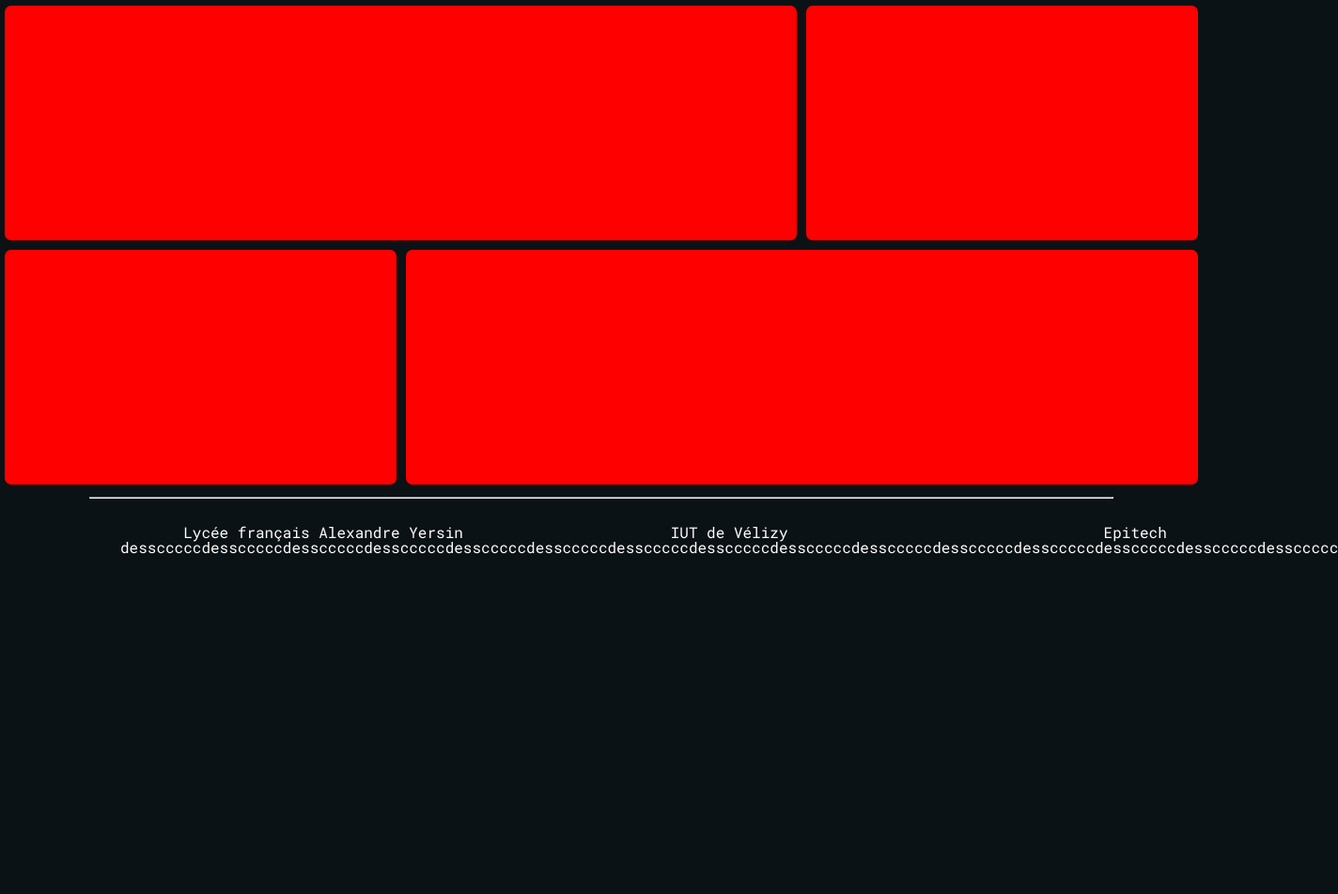
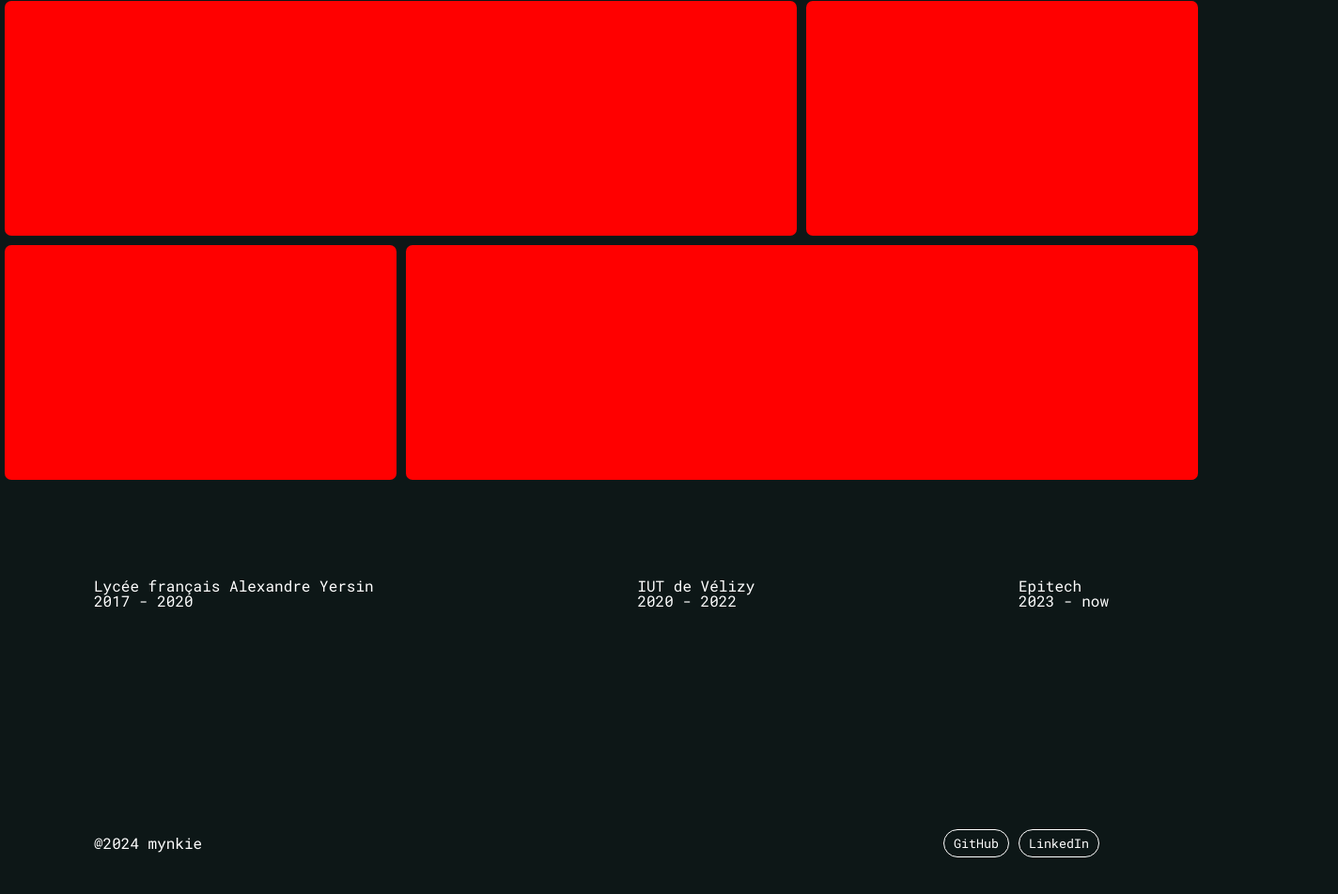
Before and after one commit to therealminhduc/portfolio, a website built with Vite: page portfolio/index.html in a window 1280 px wide. Shown: the part 1394-2346 px from the top of the page at 94% size, 1424 px wide, since content can reach past the window. Before the commit the page ends 1987 px from the top, so only its background shows below. Built offline with nearby package versions, Linux system fonts and the light colour scheme.

Commit message:
style: rearrange footer and education

```diff
--- a/portfolio/src/common/data/educationData.ts
+++ b/portfolio/src/common/data/educationData.ts
@@ -1,14 +1,17 @@
 export const educationData = [
     {
         schoolName: 'Lycée français Alexandre Yersin',
-        schoolDescription: 'desscccccdesscccccdesscccccdesscccccdessccccc'
+        years: '2017 - 2020',
+        imageSource: ''
     },
     {
         schoolName: 'IUT de Vélizy',
-        schoolDescription: 'desscccccdesscccccdesscccccdesscccccdessccccc'
+        years: '2020 - 2022',
+        imageSource: ''
     },
     {
         schoolName: 'Epitech',
-        schoolDescription: 'desscccccdesscccccdesscccccdesscccccdessccccc'
+        years: '2023 - now',
+        imageSource: ''
     }
 ]
--- a/portfolio/src/components/education/EducationComponent.css
+++ b/portfolio/src/components/education/EducationComponent.css
@@ -1,23 +1,17 @@
 .education {
-    display: flex;
-    flex-direction: column;
-    justify-content: space-between;
-    align-items: center;
+
 }
 
-.horizontalbar {
-    width: 85%;
-    color: yellow;
-}
 
 .schools {
+    padding: 100px;
     display: flex;
     flex-direction: row;
     justify-content: space-between;
-    width: 80%;
-    margin-top: 20px;
+    align-items: center;
+    bottom: 0;
 }
 
 .school {
-    text-align: center;
+
 }
--- a/portfolio/src/components/education/EducationComponent.ts
+++ b/portfolio/src/components/education/EducationComponent.ts
@@ -7,14 +7,6 @@ export class EducationComponent {
 
     constructor() {
         this.container = createContainerDiv('education');
-
-        // const spacer = createSpacer('0px', '0px');
-
-        const horizontalBar = document.createElement('hr');
-        horizontalBar.className = 'horizontalbar';
-
-        // this.container.appendChild(spacer);
-        this.container.appendChild(horizontalBar);
 
         this.addItem();
     }
@@ -26,7 +18,7 @@ export class EducationComponent {
             const schoolWrapper = createContainerDiv('schoolWrapper');
 
             const school = createTextDiv('school', item.schoolName);
-            const description = createTextDiv('description', item.schoolDescription);
+            const description = createTextDiv('description', item.years);
 
             schoolWrapper.appendChild(school);
             schoolWrapper.appendChild(description);
--- a/portfolio/src/components/footer/FooterComponent.css
+++ b/portfolio/src/components/footer/FooterComponent.css
@@ -3,13 +3,17 @@
 }
 
 .footer {
-    background-color: #282833;
-    padding: 20px;
-    margin: 15px;
-    border-radius: 20px;
+    height: 100px;
+    padding: 100px;
+    /*margin: 15px;*/
+    /*border-radius: 20px;*/
     display: flex;
+    flex-direction: row;
     justify-content: space-between;
     align-items: center;
-    position: fixed;
+    /*position: fixed;*/
     bottom: 0;
 }
+
+.footer-content {
+}
--- a/portfolio/src/components/footer/FooterComponent.ts
+++ b/portfolio/src/components/footer/FooterComponent.ts
@@ -1,6 +1,6 @@
 import '../../../style.css'
 import './FooterComponent.css'
-import {createButton, createContainerDiv, renderElement} from "../../common/utils/utils.ts";
+import {createButton, createContainerDiv, createTextDiv, renderElement} from "../../common/utils/utils.ts";
 
 export class FooterComponent {
     private readonly container: HTMLDivElement;
@@ -8,17 +8,24 @@ export class FooterComponent {
     constructor() {
         this.container = createContainerDiv('footer');
 
+        const trademark = createContainerDiv('footer-trademark');
+
         /// Social media buttons container
-        const socialContainer = document.createElement('div');
+        const socialContainer = createContainerDiv('footer-content');
+
+        const mynkie = createTextDiv('mynkie', '@2024 mynkie');
 
         /// Social media buttons
         const gitHubButton = createButton('button', 'GitHub');
         const linkedInButton = createButton('button', 'LinkedIn');
 
+        trademark.appendChild(mynkie);
+
         socialContainer.appendChild(gitHubButton);
         socialContainer.appendChild(linkedInButton);
 
         /// Add elements to the DOM
+        this.container.appendChild(trademark);
         this.container.appendChild(socialContainer);
     }
 
--- a/portfolio/src/components/projectsBento/ProjectsBentoComponent.css
+++ b/portfolio/src/components/projectsBento/ProjectsBentoComponent.css
@@ -1,7 +1,7 @@
 .projectTitle {
     font-size: 40px;
     font-weight: bold;
-    padding-left: 10px;
+    padding-left: 100px;
     margin-bottom: 20px;
 }
 
--- a/portfolio/src/components/projectsBento/ProjectsBentoComponent.ts
+++ b/portfolio/src/components/projectsBento/ProjectsBentoComponent.ts
@@ -2,7 +2,7 @@ import '../../../style.css'
 import './ProjectsBentoComponent.css'
 import {
     createBentoGridItem,
-    createContainerDiv,
+    createContainerDiv, createModal,
     createTextDiv,
     renderElement
 } from "../../common/utils/utils.ts";
@@ -28,6 +28,12 @@ export class ProjectsBentoComponent {
             const gridItem = createBentoGridItem('projectGridItem', '', '');
             const overlay = createBentoGridItem('projectOverlay', item.title, '');
 
+            gridItem.addEventListener('click', () => {
+                const modal = createModal("technoModal", item.title, "string");
+                document.body.appendChild(modal);
+                modal.style.display = 'block';
+            })
+
             gridItem.appendChild(overlay);
 
             if (i === 3 || i === 6) {
--- a/portfolio/src/components/technoStackBento/TechnoStackBentoComponent.css
+++ b/portfolio/src/components/technoStackBento/TechnoStackBentoComponent.css
@@ -9,7 +9,7 @@
     display: grid;
     grid-template-columns: auto auto auto;
     grid-auto-rows: auto;
-    gap: 5px;
+    /*gap: 5px;*/
     justify-content: center;
 }
 
@@ -17,7 +17,6 @@
     position: relative;
     height: 250px;
     width: 250px;
-    /*background-color: #020420;*/
     background-color: sienna;
     border-radius: 7px;
     margin: 5px;
--- a/portfolio/src/components/technoStackBento/TechnoStackBentoComponent.ts
+++ b/portfolio/src/components/technoStackBento/TechnoStackBentoComponent.ts
@@ -3,7 +3,7 @@ import './TechnoStackBentoComponent.css'
 import '../../common/modal/Modal.css'
 import {
     createBentoGridItem,
-    createContainerDiv, createModal,
+    createContainerDiv,
     createTextDiv,
     renderElement
 } from "../../common/utils/utils.ts";
@@ -29,12 +29,6 @@ export class TechnoStackBentoComponent {
             const gridItem = createBentoGridItem('technoGridItem', '', '');
             const overlay = createBentoGridItem('technoOverlay', item.title, '');
 
-            gridItem.addEventListener('click', () => {
-                const modal = createModal("technoModal", item.title, "string");
-                document.body.appendChild(modal);
-                modal.style.display = 'block';
-            })
-
             gridItem.appendChild(overlay);
 
             // if (i === 3 || i === 6) {
--- a/portfolio/src/components/typewriter/TypeWriterComponent.ts
+++ b/portfolio/src/components/typewriter/TypeWriterComponent.ts
@@ -14,8 +14,8 @@ export class TypeWriterComponent {
         const introduction = createTextDiv('typewriter-text', this.greetings[this.currentGreetingIndex] + ",");
         const myName = createTextDiv('myName', "i'm minhduc.");
         const spacer = createSpacer('70px', '0px');
-        const whoami1 = createTextDiv('whoami', "i'm a student in software development");
-        const whoami2 = createTextDiv('whoami', "currently an apprentice at Ennov.");
+        const whoami1 = createTextDiv('whoami', "i'm a student in software development,");
+        const whoami2 = createTextDiv('whoami', "currently R&D apprentice at Ennov.");
 
         this.container.appendChild(introduction);
         this.container.appendChild(myName);
--- a/portfolio/style.css
+++ b/portfolio/style.css
@@ -8,8 +8,8 @@
 
 body {
     /*background-color: #000000;*/
-    background-color: #0B1215;
-    /*background-color: #0D1717;*/
+    /*background-color: #0B1215;*/
+    background-color: #0D1717;
     /*background-color: #101720;*/
     /*background-color: #011222;*/
     /*background-color: #020D19;*/
```
